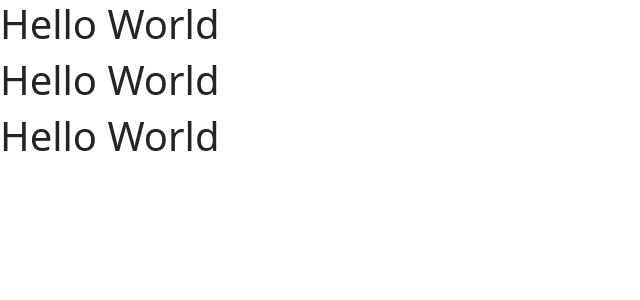
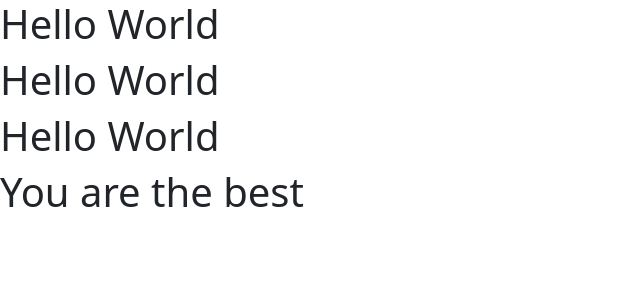
Before and after one commit to rlangford976/my-react-app, a React (Create React App) app: page / in a window 1280 px wide. Shown: the top 300 px of the page, without its empty margins (0-640 px from the left). Built offline with nearby package versions, Linux system fonts and the light colour scheme.

Commit message:
you are best tag

```diff
--- a/src/App.js
+++ b/src/App.js
@@ -8,6 +8,9 @@ function App() {
             <h1>Hello World</h1>
       <h1>Hello World</h1>
 
+            <h1>You are the best</h1>
+
+
     </div>
   );
 }
```
